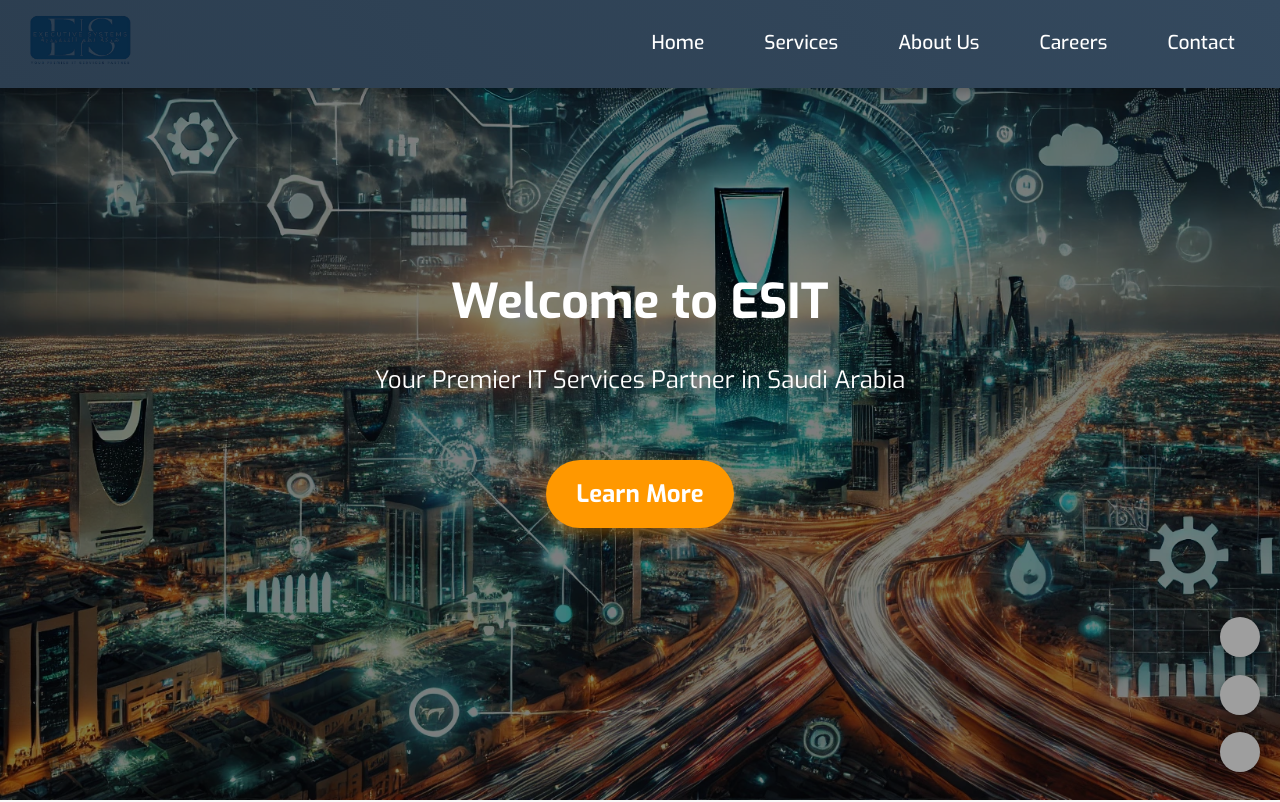
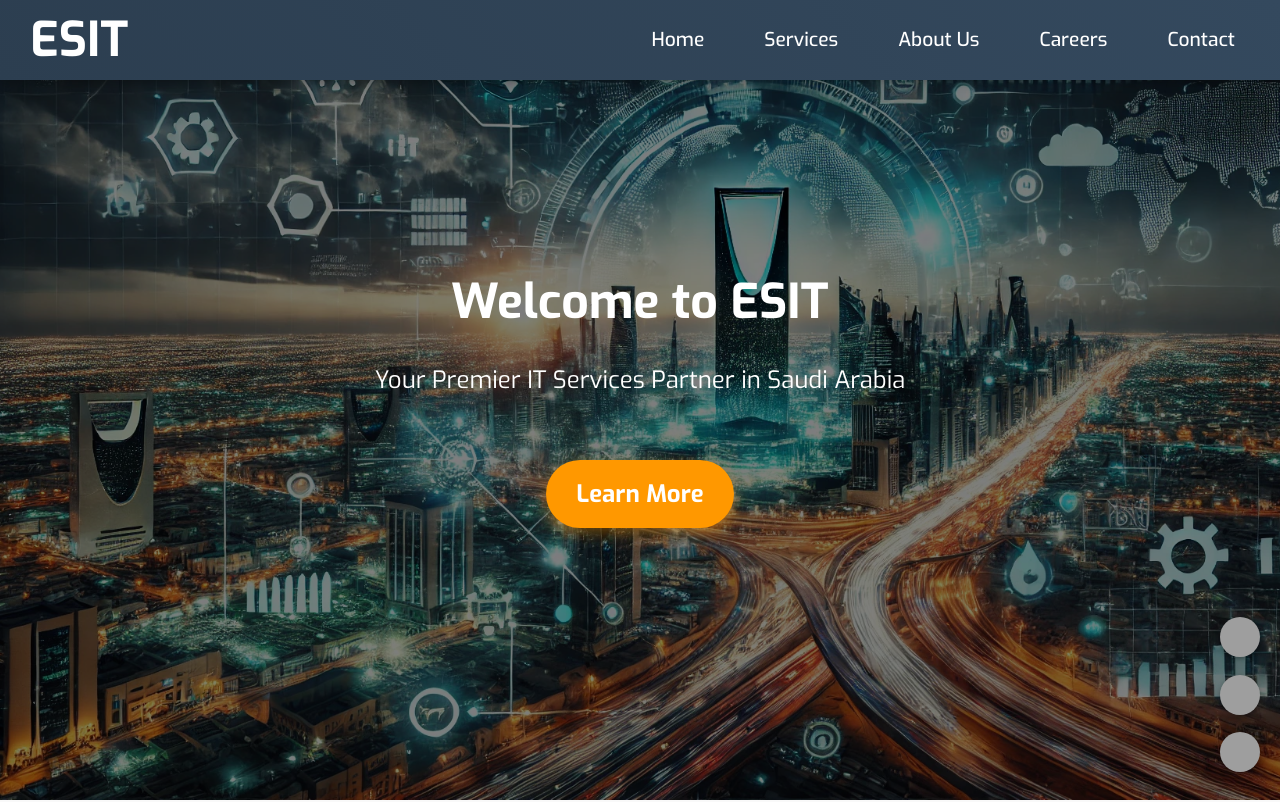
Before and after one commit to codekidismail/ESIT, a plain HTML site: page index.html in a window 1280 px wide. Shown: the top 802 px of the page. Drawn offline with nearby package versions, Linux system fonts and the light colour scheme; grey boxes are pictures that could not be loaded.

Commit message:
Add files via upload

```diff
--- a/index.html
+++ b/index.html
@@ -24,7 +24,7 @@
     </div>
     <nav class="nav-bar">
         <div class="logo">
-            <img src="imgs/ESIT-logo-removebg-preview.png" alt="ESIT Logo">
+            <p class="esit-logo">ESIT</p>
         </div>
         <ul>
             <li><a href="#home">Home</a></li>
--- a/styles.css
+++ b/styles.css
@@ -38,6 +38,7 @@
     display: flex;
     justify-content: space-between;
     align-items: center;
+    height: 5rem;
 }
 
 nav .logo img {
@@ -933,3 +934,10 @@
     transform: scale(1.1);
     background-color: #ff8800;
 }
+
+.esit-logo {
+    color: white;
+    font-weight: 700;
+    font-family: 'Exo', sans-serif;
+    font-size: 3rem;
+}
```
Also changed, not shown: scripts.js (+0 -8 lines).
